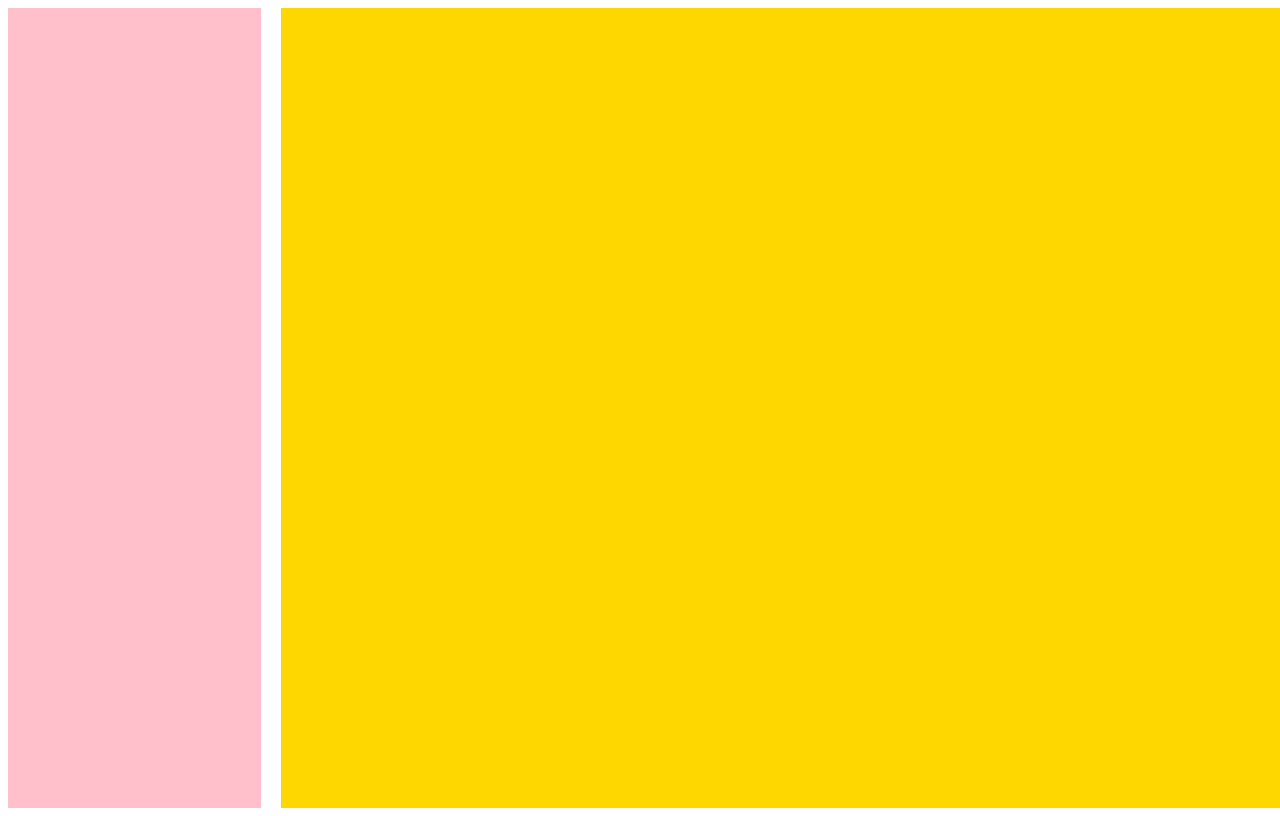
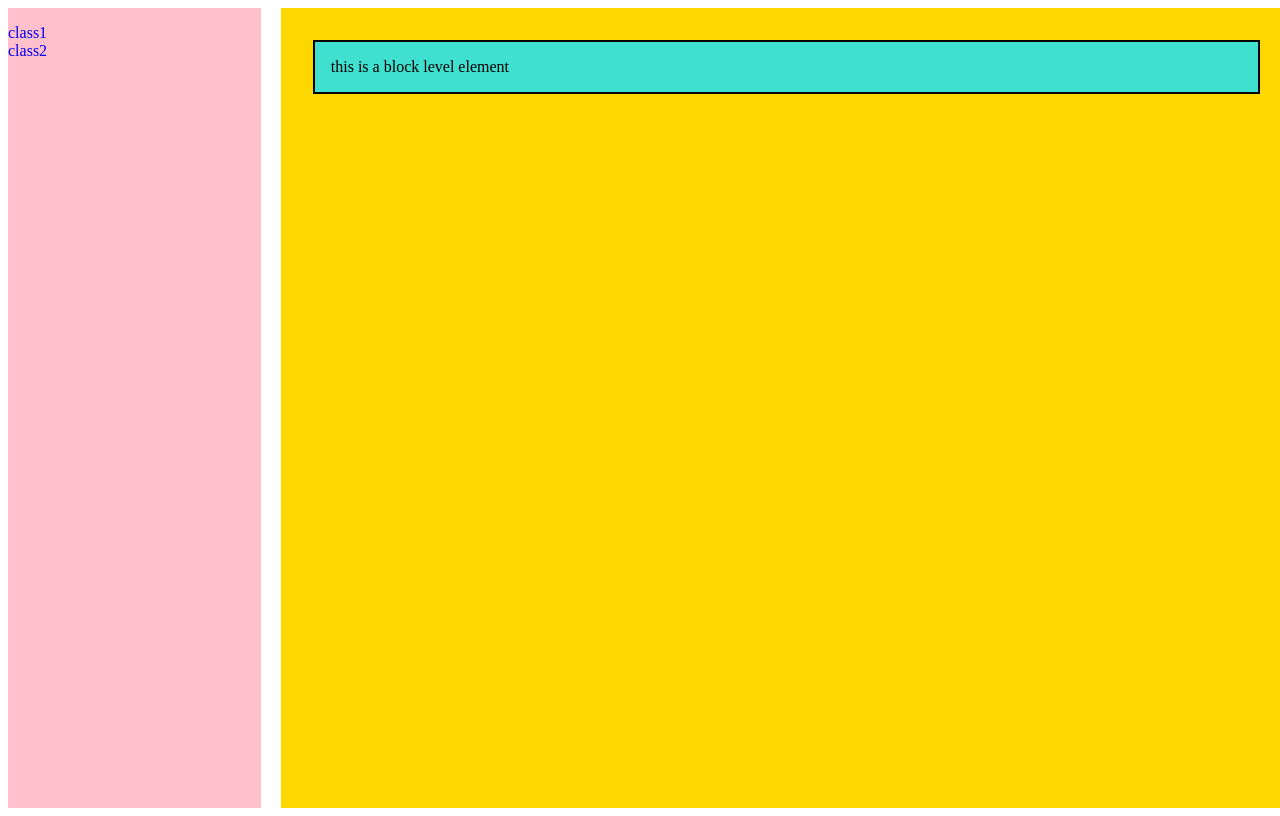
Before and after one commit to prashnagiri/web-platform-atnzf5, a plain HTML site: page page2.html in a window 1280 px wide. Drawn offline with Linux system fonts and the light colour scheme.

Commit message:
3 files modified

```diff
--- a/page2.html
+++ b/page2.html
@@ -4,7 +4,14 @@
   </head>
   <body>
     <div class="parent">
-      <nav></nav>
-      <div class="child"></div>
+      <nav>
+        <ul>
+          <li><a href="index.html">class1</a></li>
+            <li><a href="page2.html">class2</a></li>
+        </ul>
+      </nav>
+      <div class="child">
+        <div class="block-div">this is a block level element</div>
     </div>
   </body>
+</html>
--- a/style.css
+++ b/style.css
@@ -33,5 +33,21 @@ p:nth-child(2) strong {
   background: pink;
 }
 a {
-   background: white;
+
+  text-decoration: none;
 }
+nav li {
+  list-style-type: none;
+}
+nav ul{
+  padding: 0;
+}
+.block-div{
+  background: turquoise;
+  display: block;
+  border-width: 2px;
+  border-color: black;
+  border-style: solid;
+  padding: 1rem;
+  margin: 2rem;
+}
```
Also changed, not shown: index.html (+2 -2 lines).
